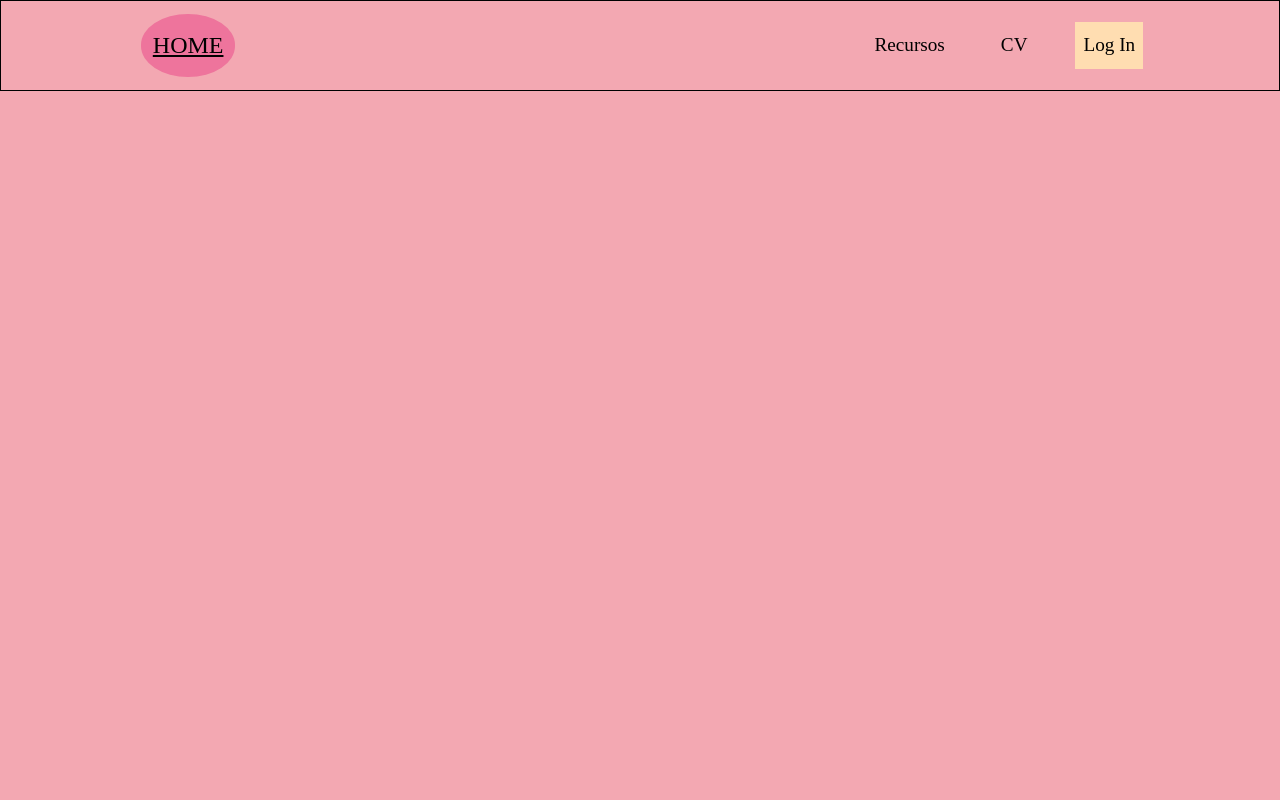
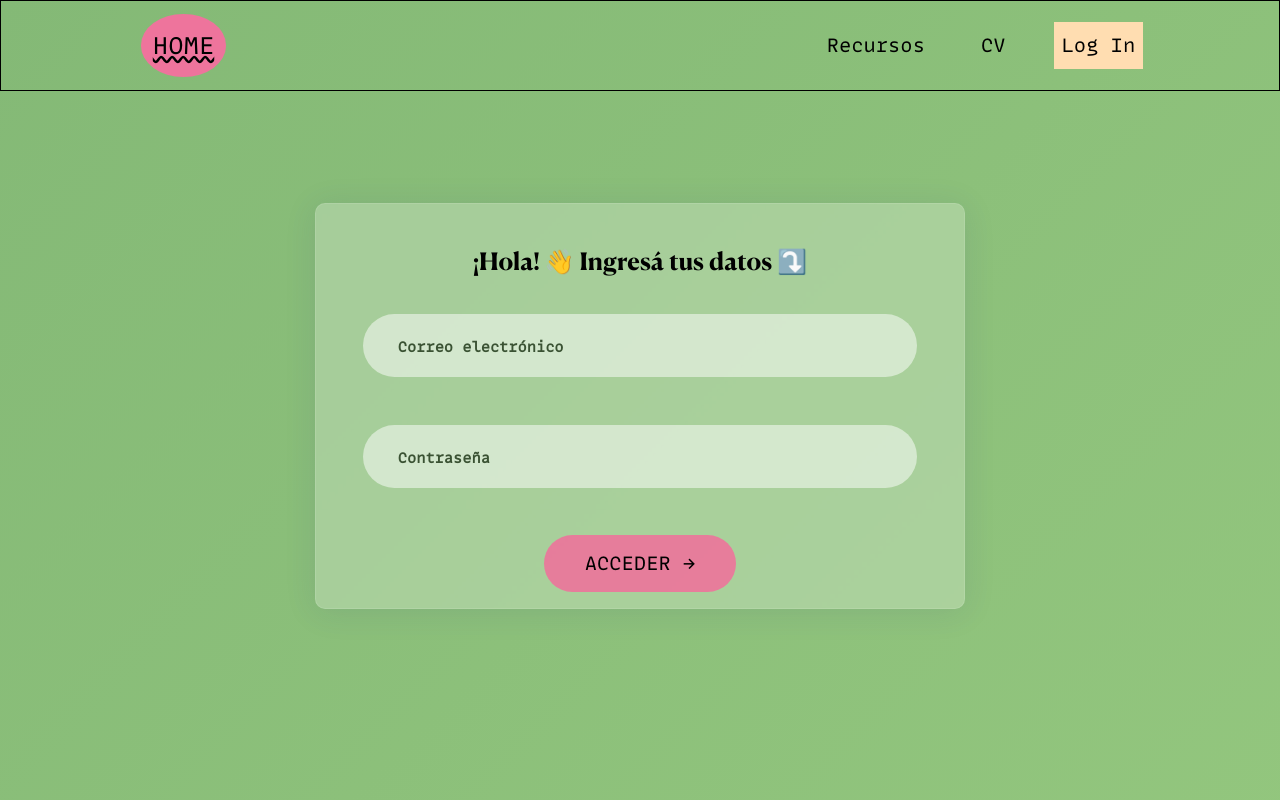
Before and after one commit to cartografa/trabajo-integrador-dos, a plain HTML site: page formulario.html in a window 1280 px wide. Drawn offline with Linux system fonts and the light colour scheme; a web font is replaced by a local one.

Commit message:
Finish desktop version

```diff
--- a/css/cv.css
+++ b/css/cv.css
@@ -37,7 +37,7 @@ body {
     margin: 0;
     line-height: 1.8;
     font-weight: 400;
-    background: #f3a8b2;
+    background: #eea2ac;
 }
 
 /*--------------------------------------------------/
@@ -115,7 +115,7 @@ body {
 .nav__link,
 .nav__link:visited,
 .nav__link:focus {
-    font-family: 'Kobe Black';
+    font-family: 'Kobe Black', monospace;
     font-size: 1.2rem;
     text-decoration: none;
     color: black;
@@ -187,14 +187,14 @@ body {
 /-------------------------------------------------*/
 
 h1 {
-    font-family: 'Canela Bold';
+    font-family: 'Canela Bold', serif;
     font-size: 3rem;
     margin-bottom: 1rem;
     line-height: 1.2;
 }
 
 h3 {
-    font-family: 'Chiswick Sans Regular';
+    font-family: 'Chiswick Sans Regular', sans-serif;
     font-size: 1.7rem;
     margin: 0 0 .7rem;
 }
@@ -210,12 +210,12 @@ p {
 }
 
 .contacto {
-    font-family: 'Kobe Black';
+    font-family: 'Kobe Black', monospace;
     line-height: 1.3;
 }
 
 ul {
-    font-family: 'Kobe Black';
+    font-family: 'Kobe Black', monospace;
     list-style: none;
     padding-left: 0;
     margin: 0;
@@ -233,7 +233,7 @@ li {
 .redes__link {
     margin-bottom: 1em;
     background-color: lightskyblue;
-    font-family: 'Kobe Black';
+    font-family: 'Kobe Black', monospace;
     font-size: 1.2em;
     color: black;
     text-decoration: none;
--- a/css/formulario.css
+++ b/css/formulario.css
@@ -37,7 +37,20 @@ body {
     margin: 0;
     line-height: 1.8;
     font-weight: 400;
-    background: #f3a8b2;
+    background: linear-gradient(-45deg, #a9ecae, #beec94,#84b976);
+    background-size: 800% 800%;
+    animation: gradient 16s ease infinite;
+    height: 100vh;
+    display: flex;
+    flex-flow: column;
+    gap: 7em;
+}
+
+main {
+    flex-grow: 1;
+    display: flex;
+    justify-content: center;
+    /* align-items: center; */
 }
 
 /*--------------------------------------------------/
@@ -53,6 +66,10 @@ body {
 .row {
     display: flex;
     justify-content: space-between;
+}
+
+.centrado {
+    text-align: center;
 }
 
 
@@ -102,15 +119,11 @@ body {
     font-size: 1.2rem;
     text-decoration: none;
     color: black;
-
 }
 
 .home {
     font-size: 1.5rem;
-    text-decoration: underline;
-}
-
-.home {
+    text-decoration: underline wavy;
     background-color: rgb(238, 116, 156);
     border-radius: 50%;
 }
@@ -122,3 +135,98 @@ body {
 .contenedor__nav {
     border: 1px solid black;
 }
+
+/*--------------------------------------------------/
+/                    FORMULARIO                    /
+/-------------------------------------------------*/
+
+.formulario {
+    background: rgba( 255, 255, 255, .25 );
+    box-shadow: 0 0.2em 2em 0 rgba( 31, 38, 135, .1 );
+    backdrop-filter: blur( 1.0px );
+    -webkit-backdrop-filter: blur( 1.0px );
+    border-radius: 10px;
+    border: 1px solid rgba( 255, 255, 255, .1 );
+    max-width: 650px;
+    margin: 0 auto;
+    padding: 1em;
+}
+
+.form__group:not(:last-child) {
+    margin-bottom: .9em;
+}
+
+.form__title {
+    font-family: 'Canela Bold', serif;
+    margin-bottom: 1.3em;
+}
+
+.form__input {
+    font-family: 'Kobe Black', monospace;
+    font-size: 1.1rem;
+    font-weight: 700;
+    padding: 1rem 2rem;
+    border-radius: 2em;
+    background-color: rgba(255, 255, 255, .5);
+    border: none;
+    border: 3px solid transparent;
+    width: 90%;
+}
+
+.form__input:focus {
+    outline: none;
+    box-shadow: 0 .3em 1em 0 rgba(0, 0, 0, .1);
+    border: 3px solid rgba(24, 216, 82, 0.6);
+}
+
+.form__input:focus:invalid {
+    border: 3px solid rgba(238, 116, 156, 0.6);
+}
+
+.form__input::-webkit-input-placeholder {
+    color: #3a5233;
+    font-size: .9rem;
+}
+
+.form__input:placeholder-shown + .form__label {
+    opacity: 0;
+    visibility: hidden;
+    transform: translateY(-2.5rem)
+}
+
+.form__label {
+    font-family: 'Kobe Black';
+    font-size: .9rem;
+    font-weight: 700;
+    margin-left: 4rem;
+    margin-top: .4375rem;
+    text-align: start !important;
+    display: block;
+    transition: all .3s;
+}
+
+/*--------------------------------------------------/
+/                      BOTÓN                        /
+/-------------------------------------------------*/
+
+.btn {
+    background-color: rgba(238, 116, 156, 0.9);
+    font-family: 'Kobe Black';
+    font-size: 1.2rem;
+    text-transform: uppercase;
+    padding: .8em 2.1em;
+    border: none;
+    border-radius: 2em;
+    cursor: pointer;
+    transition: all .2s;
+}
+
+.btn:hover {
+    transform: translateY(-3px);
+    box-shadow: 0 .3em 1em rgba(0, 0, 0, .2);
+}
+
+.btn:active {
+    transform: translateY(-1px);
+    box-shadow: 0 .1em .5em rgba(0, 0, 0, .2);
+}
--- a/css/index.css
+++ b/css/index.css
@@ -110,11 +110,10 @@ body {
 .nav__link,
 .nav__link:visited,
 .nav__link:focus {
-    font-family: 'Kobe Black';
+    font-family: 'Kobe Black', monospace;
     font-size: 1.2rem;
     text-decoration: none;
     color: black;
-
 }
 
 .contenedor__nav {
@@ -127,7 +126,7 @@ body {
 /-------------------------------------------------*/
 
 h1 {
-    font-family: 'Canela Bold';
+    font-family: 'Canela Bold', serif;
     font-size: 5.5rem;
     text-decoration: underline;
     margin-top: 8rem;
@@ -136,11 +135,6 @@ h1 {
 
 h2 {
     margin-top: 0;
-    font-family: 'Canela Black Italic';
+    font-family: 'Canela Black Italic', serif;
     font-size: 5rem;
 }
-
-
-/*--------------------------------------------------/
-/                TABLA / FORMULARIO                 /
-/-------------------------------------------------*/
--- a/css/tabla.css
+++ b/css/tabla.css
@@ -37,7 +37,6 @@ body {
     margin: 0;
     line-height: 1.8;
     font-weight: 400;
-    /* background: #eca277; */
     background: linear-gradient(-45deg, #ee7752, #f3a8b2, #ff9355);
     background-size: 400% 400%;
     animation: gradient 16s ease infinite;
@@ -139,42 +138,55 @@ main {
 }
 
 table {
-    font-family: 'Kobe Black';
-    min-width: 70vh;
+    font-family: 'Kobe Black', monospace;
+    font-size: 1.1rem;
+    min-width: 75vh;
     border-radius: 2.5rem .625rem;
     vertical-align: middle;
-    /* background-color: rgb(255, 221, 177); */
     background-color: #c7685f;
-    box-shadow: 0 0 1.2rem rgba(233, 102, 90, .15);
+    box-shadow: 0 0 1.2em rgba(233, 102, 90, .15);
     text-align: center;
     border-spacing: 0;
 }
 
 .titulo {
-    font-family: 'Canela Black Italic';
+    font-family: 'Canela Black Italic', serif;
     font-size: 2rem;
     border-collapse: separate;
-    padding-bottom: .4rem;
+    padding-bottom: .4em;
     background-color: rgb(187, 108, 253);
     border-radius: 2.5rem .625rem 0 0;
+}
+
+td {
+    padding: .3em 0;
 }
 
 td + td {
     border-left: 2px solid black;
 }
 
-
 tr:nth-child(even) {
     background-color: rgb(148, 202, 151);
 }
 
+tr:nth-child(odd) a {
+    background: linear-gradient(rgb(255, 221, 177) 0 0) left / var(--d, 0%) 100% no-repeat;
+    transition: all 0.3s ease-out;
+}
+
 tr:nth-child(odd) a:hover {
-    background-color: rgb(255, 221, 177);
+    --d: 100%;
     cursor: pointer;
 }
 
+tr:nth-child(even) a {
+    background: linear-gradient(rgb(238, 116, 156) 0 0) left / var(--d, 0%) 100% no-repeat;
+    transition: all 0.3s ease-out;
+}
+
 tr:nth-child(even) a:hover {
-    background-color: rgb(238, 116, 156);
+    --d: 100%;
     cursor: pointer;
 }
 
--- a/formulario.html
+++ b/formulario.html
@@ -5,6 +5,7 @@
     <meta http-equiv="X-UA-Compatible" content="IE=edge">
     <meta name="viewport" content="width=device-width, initial-scale=1.0">
     <link rel="stylesheet" href="css/formulario.css">
+    <link rel="icon" href="favicon_me.ico">
     <title>LOG IN</title>
 </head>
 
@@ -26,6 +27,34 @@
         </nav>
     </div>
 
+    <main>
+        <div class="contenedor">
+            <div class="formulario">
+                <form action="#">
+                    <div class="titulo centrado">
+                        <h2 class="form__title">
+                           ¡Hola! 👋 Ingresá tus datos ⤵️
+                        </h2>
+                    </div>
+
+                    <div class="form__group centrado">
+                        <input type="email" class="form__input" placeholder="Correo electrónico" id="correo" required></imput>
+                        <label for="correo" class="form__label">Correo Electrónico</label>
+                    </div>
+
+                    <div class="form__group centrado">
+                        <input type="password" class="form__input" placeholder="Contraseña" id="contrasenia" required></imput>
+                        <label for="contrasenia" class="form__label">Contraseña</label>
+                    </div>
+
+                    <div class="form__group centrado">
+                        <button class="btn">Acceder &rarr;</button>
+                    </div>
+                </form>
+            </div>
+        </div>
+    </main>
+
 
 </body>
 </html>
```
Also changed, not shown: cv.html (+4 -3 lines), index.html (+1 -0 lines), tabla.html (+2 -1 lines), favicon_me.ico (added), fuentes/Canela-BlackItalic-Web.woff2 (added), fuentes/CanelaDeck-Bold-Web.woff2 (added), fuentes/ChiswickSansText-Regular-Web.woff2 (added), fuentes/MonaLisa.woff2 (added).
